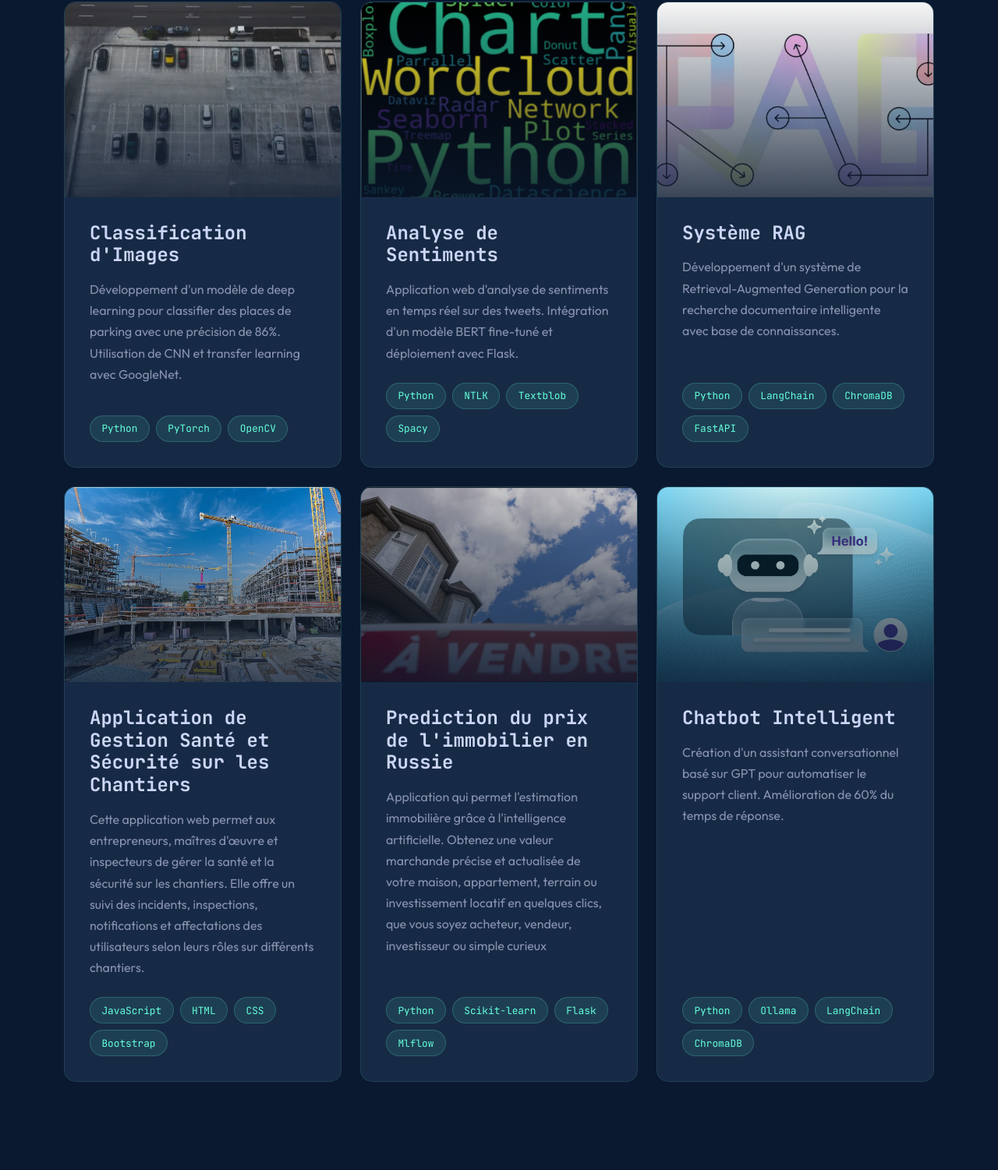
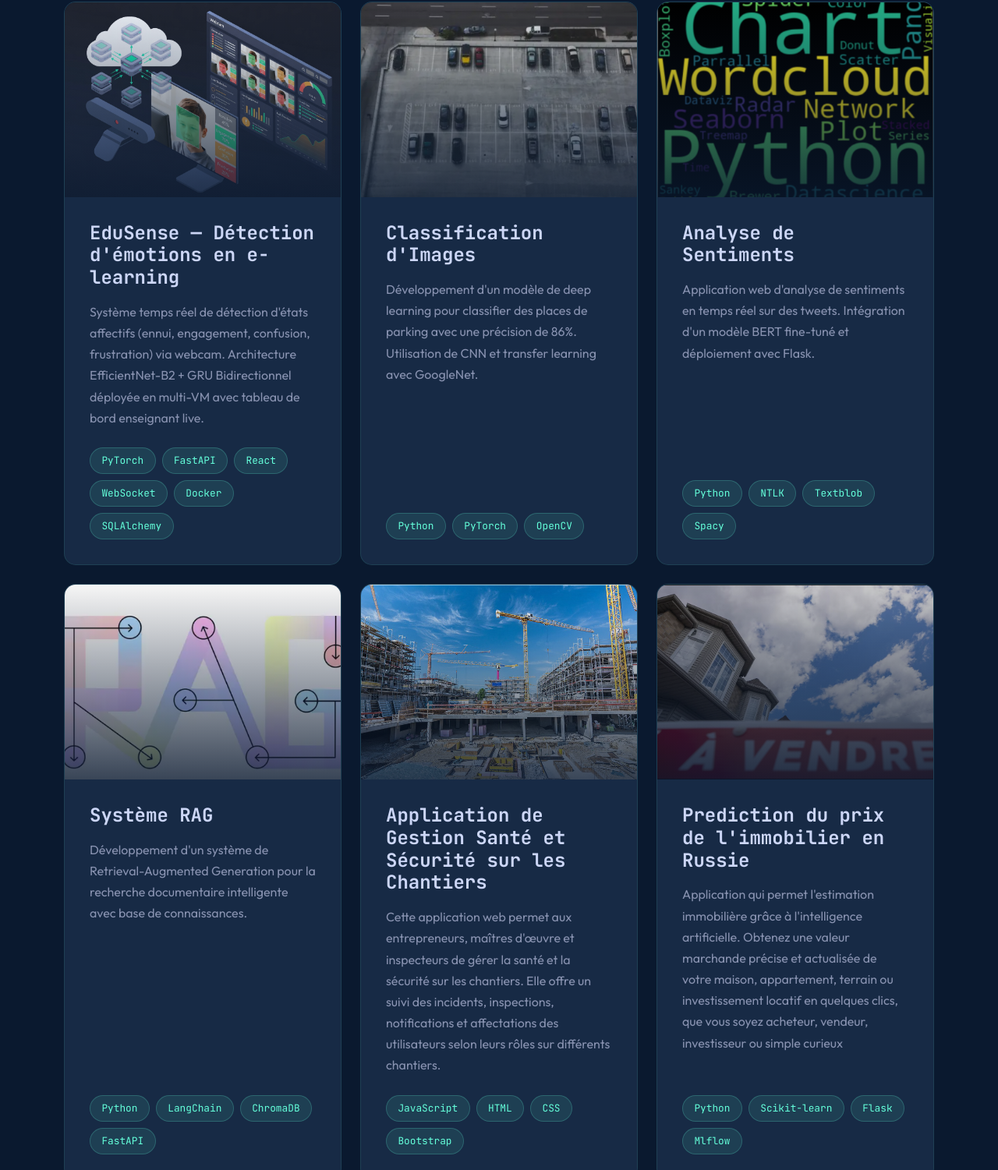
Before and after one commit to GamaSpeed/portofolio, a plain HTML site: page index.html in a window 1280 px wide. Shown: the part 968-2469 px from the top of the page at 78% size. Drawn offline with nearby package versions, Linux system fonts and the light colour scheme.

Commit message:
new project

```diff
--- a/index.html
+++ b/index.html
@@ -92,6 +92,34 @@
 
             <div class="row g-4">
                 <!-- Project Card 1 -->
+                <div class="col-md-6 col-lg-4 fade-in delay-3">
+                    <a href="https://github.com/GamaSpeed/E-learning-Emotion-Detection" target="_blank"
+                        class="project-card">
+                        <div class="project-image-container">
+                            <i class="fab fa-github github-icon"></i>
+                            <img src="./images/edusense.jpg" alt="EduSense" class="project-image">
+                            <div class="project-overlay"></div>
+                        </div>
+                        <div class="project-body">
+                            <h3 class="project-title">EduSense — Détection d'émotions en e-learning</h3>
+                            <p class="project-description">
+                                Système temps réel de détection d'états affectifs (ennui, engagement,
+                                confusion, frustration) via webcam. Architecture EfficientNet-B2 + GRU
+                                Bidirectionnel déployée en multi-VM avec tableau de bord enseignant live.
+                            </p>
+                            <div class="project-tech">
+                                <span class="tech-tag">PyTorch</span>
+                                <span class="tech-tag">FastAPI</span>
+                                <span class="tech-tag">React</span>
+                                <span class="tech-tag">WebSocket</span>
+                                <span class="tech-tag">Docker</span>
+                                <span class="tech-tag">SQLAlchemy</span>
+                            </div>
+                        </div>
+                    </a>
+                </div>
+
+                <!-- Project Card 2 -->
                 <div class="col-md-6 col-lg-4 fade-in delay-1">
                     <a href="https://github.com/GamaSpeed/Parking-lot-classification" target="_blank"
                         class="project-card">
@@ -119,7 +147,7 @@
                     </a>
                 </div>
 
-                <!-- Project Card 2 -->
+                <!-- Project Card 3 -->
                 <div class="col-md-6 col-lg-4 fade-in delay-2">
                     <a href="https://github.com/GamaSpeed/Analyse-des-sentiments" target="_blank" class="project-card">
                         <div class="project-image-container">
@@ -143,7 +171,7 @@
                     </a>
                 </div>
 
-                <!-- Project Card 3 -->
+                <!-- Project Card 4 -->
                 <div class="col-md-6 col-lg-4 fade-in delay-3">
                     <a href="https://github.com/GamaSpeed/RAG-with-Ollama" target="_blank" class="project-card">
                         <div class="project-image-container">
@@ -167,7 +195,7 @@
                     </a>
                 </div>
 
-                <!-- Project Card 4 -->
+                <!-- Project Card 5 -->
                 <div class="col-md-6 col-lg-4 fade-in delay-1">
                     <a href="https://github.com/Martinien07/projet_app_web" target="_blank" class="project-card">
                         <div class="project-image-container">
@@ -193,7 +221,7 @@
                     </a>
                 </div>
 
-                <!-- Project Card 5 -->
+                <!-- Project Card 6 -->
                 <div class="col-md-6 col-lg-4 fade-in delay-2">
                     <a href="https://github.com/GamaSpeed/ProjectIA_mlflow_dagshub_2025" target="_blank"
                         class="project-card">
@@ -220,29 +248,6 @@
                     </a>
                 </div>
 
-                <!-- Project Card 6 -->
-                <div class="col-md-6 col-lg-4 fade-in delay-3">
-                    <a href="https://github.com/votre-username/projet3" target="_blank" class="project-card">
-                        <div class="project-image-container">
-                            <i class="fab fa-github github-icon"></i>
-                            <img src="./images/projet3.png" alt="Projet 3" class="project-image">
-                            <div class="project-overlay"></div>
-                        </div>
-                        <div class="project-body">
-                            <h3 class="project-title">Chatbot Intelligent</h3>
-                            <p class="project-description">
-                                Création d'un assistant conversationnel basé sur GPT pour automatiser
-                                le support client. Amélioration de 60% du temps de réponse.
-                            </p>
-                            <div class="project-tech">
-                                <span class="tech-tag">Python</span>
-                                <span class="tech-tag">Ollama</span>
-                                <span class="tech-tag">LangChain</span>
-                                <span class="tech-tag">ChromaDB</span>
-                            </div>
-                        </div>
-                    </a>
-                </div>
             </div>
         </div>
     </section>
```
Also changed, not shown: images/edusense.jpg (added).
